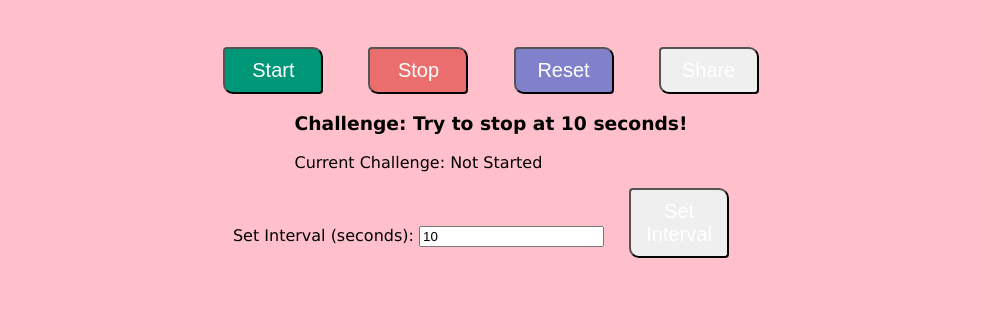
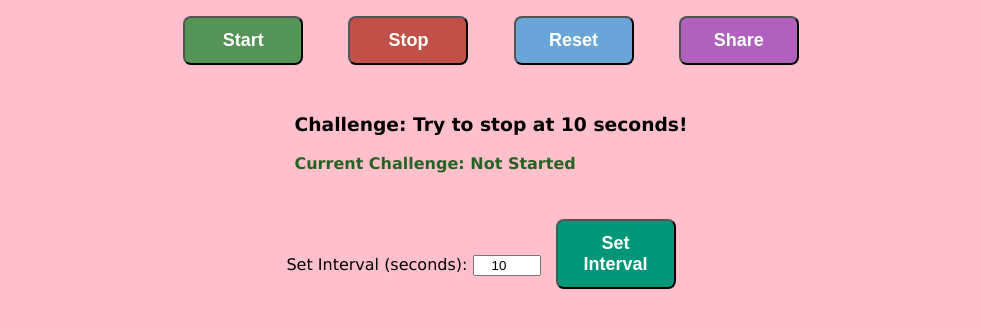
Before and after one commit to Bhoomikapm0116/Stop-Watch, a plain HTML site: page index.html in a window 1280 px wide. Shown: the part 400-728 px from the top of the page, without its empty margins (149-1130 px from the left). Drawn offline with Linux system fonts and the light colour scheme.

Commit message:
Update style.css

```diff
--- a/style.css
+++ b/style.css
@@ -15,7 +15,7 @@ body {
 }
 
 h1 {
-    color:black;
+    color: black;
     text-align: center;
 }
 
@@ -33,29 +33,89 @@ h1 {
     margin-top: 50px;
 }
 
+#challenge-section, #interval-section {
+    margin-top: 20px;
+}
+
+#challenge-status {
+    font-weight: bold;
+    color: rgb(36, 99, 36);
+}
+
+#interval-section input {
+    width: 60px;
+    text-align: center;
+}
+
+#interval-section button {
+    background-color: #009779;
+    margin-left: 10px;
+}
+
 .btn {
-    width: 100px;
-    padding: 10px 15px;
-    margin: 0px 20px;
-    border-top-right-radius: 10px;
-    border-bottom-left-radius: 10px;
-    border-bottom-right-radius: 4px;
-    border-top-left-radius: 4px;
+    width: 120px;
+    padding: 12px 18px;
+    margin: 10px 20px;
+    border-radius: 8px;
     cursor: pointer;
-    font-size: 20px;
-    transition: 0.5s;
+    font-size: 18px;
+    font-weight: bold;
+    transition: background-color 0.3s ease, transform 0.2s ease;
     color: white;
-    font-weight: 500;
 }
 
 #start {
-    background-color: #009779;
+    background-color: #549456;
+}
+
+#start:hover {
+    background-color: #45a049;
+    transform: scale(1.05);
 }
 
 #stop {
-    background-color: rgb(234, 110, 110);
+    background-color: #c15148;
+}
+
+#stop:hover {
+    background-color: #e53935;
+    transform: scale(1.05);
 }
 
 #reset {
-    background-color:rgb(129, 129, 203);
+    background-color: #69a6d7;
 }
+
+#reset:hover {
+    background-color: #1976D2;
+    transform: scale(1.05);
+}
+
+#share {
+    background-color: #af61bd;
+}
+
+#share:hover {
+    background-color: #8e24aa;
+    transform: scale(1.05);
+}
+
+@media (max-width: 600px) {
+    .digit {
+        font-size: 120px;
+    }
+
+    .txt {
+        font-size: 24px;
+    }
+
+    .btn {
+        width: 100px;
+        padding: 10px 14px;
+        font-size: 16px;
+    }
+
+    #interval-section input {
+        width: 50px;
+    }
+}
```
